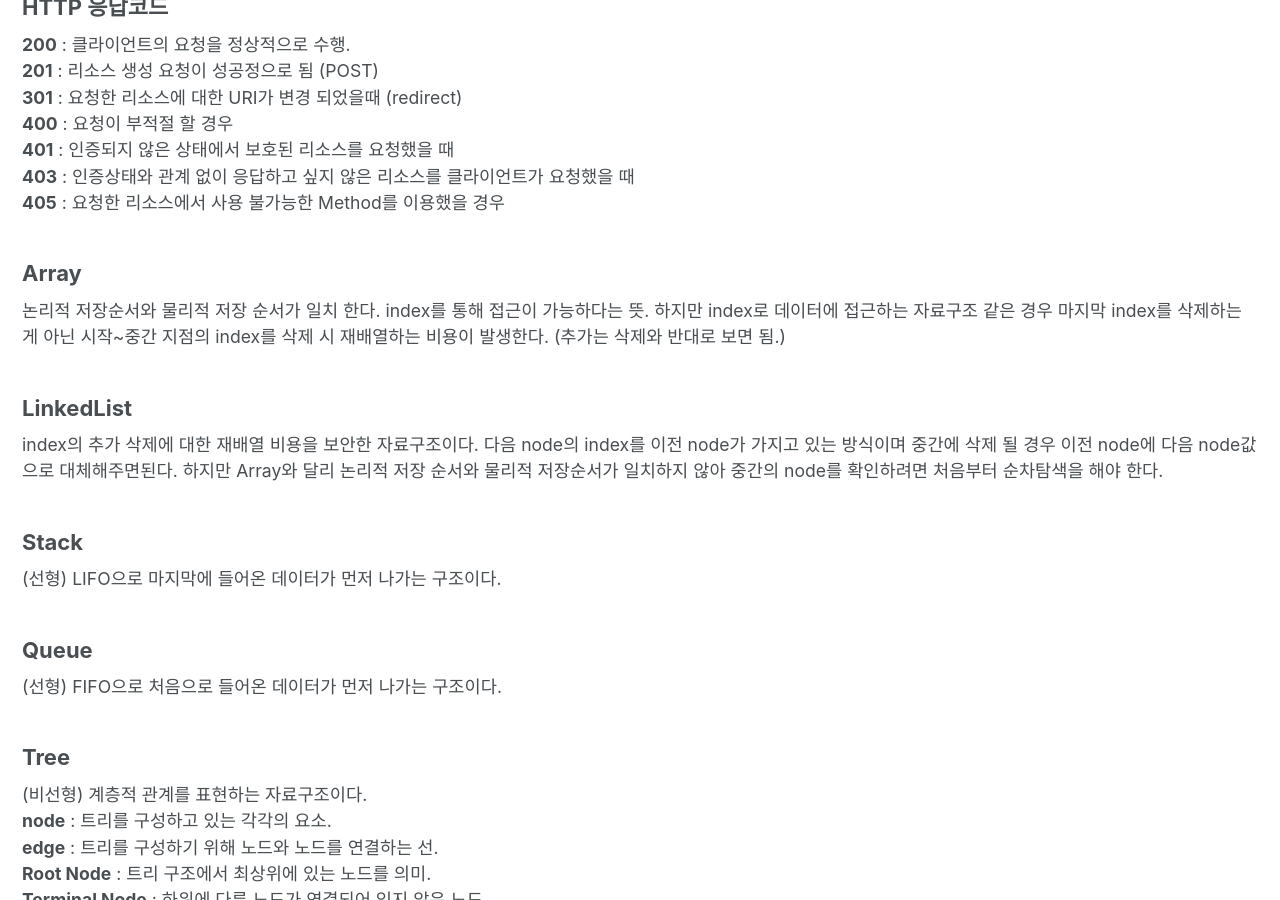
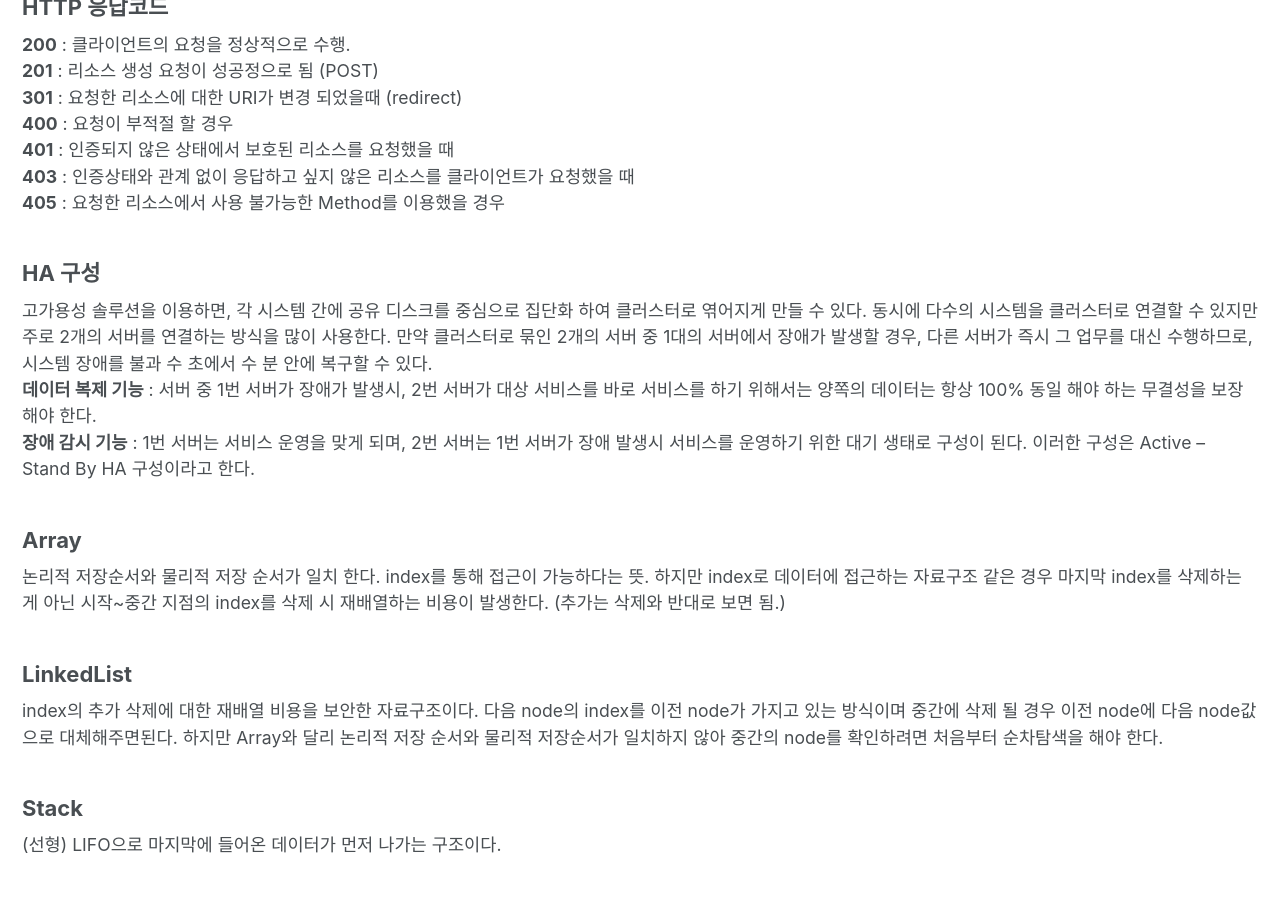
Before and after one commit to sksggg123/sksggg123.github.io, a Jekyll site: the page built from _posts/Etc/2019-05-12-java-tech-interview.md, in a window 1280 px wide and 900 px high, scrolled down 6239 px. Built offline with Jekyll 4.4.1, drawn with Linux system fonts in a browser that asks for light colours; cached includes are drawn as plain includes; nearby versions of some CDN libraries; comment, search, counter and statistics services are not loaded; some of the changed text lies outside the part shown.

Commit message:
tech interview 정리 - 정리추가

```diff
--- a/_posts/Etc/2019-05-12-java-tech-interview.md
+++ b/_posts/Etc/2019-05-12-java-tech-interview.md
@@ -197,6 +197,11 @@ API연동을 지원합니다.
 **403** : 인증상태와 관계 없이 응답하고 싶지 않은 리소스를 클라이언트가 요청했을 때
 **405** : 요청한 리소스에서 사용 불가능한 Method를 이용했을 경우
 
+### HA 구성
+고가용성 솔루션을 이용하면, 각 시스템 간에 공유 디스크를 중심으로 집단화 하여 클러스터로 엮어지게 만들 수 있다. 동시에 다수의 시스템을 클러스터로 연결할 수 있지만 주로 2개의 서버를 연결하는 방식을 많이 사용한다. 만약 클러스터로 묶인 2개의 서버 중 1대의 서버에서 장애가 발생할 경우, 다른 서버가 즉시 그 업무를 대신 수행하므로, 시스템 장애를 불과 수 초에서 수 분 안에 복구할 수 있다.
+**데이터 복제 기능** : 서버 중 1번 서버가 장애가 발생시, 2번 서버가 대상 서비스를 바로 서비스를 하기 위해서는 양쪽의 데이터는 항상 100% 동일 해야 하는 무결성을 보장 해야 한다.
+**장애 감시 기능** : 1번 서버는 서비스 운영을 맞게 되며, 2번 서버는 1번 서버가 장애 발생시 서비스를 운영하기 위한 대기 생태로 구성이 된다. 이러한 구성은 Active – Stand By HA 구성이라고 한다.
+
 ### Array
 논리적 저장순서와 물리적 저장 순서가 일치 한다. index를 통해 접근이 가능하다는 뜻. 하지만 index로 데이터에 접근하는 자료구조 같은 경우 마지막 index를 삭제하는 게 아닌 시작~중간 지점의 index를 삭제 시 재배열하는 비용이 발생한다. (추가는 삭제와 반대로 보면 됨.)
 
@@ -269,3 +274,4 @@ n 개의 원소를 가진 배열을 정렬할 때, 계속해서 바꾸는 것이
 [https://palpit.tistory.com/130](https://palpit.tistory.com/130)
 [https://www.youtube.com/watch?v=aOP81IhPOmw](https://www.youtube.com/watch?v=aOP81IhPOmw)
 [https://hoonmaro.tistory.com/19](https://hoonmaro.tistory.com/19)
+[https://www.sharedit.co.kr/posts/53](https://www.sharedit.co.kr/posts/53)
```
